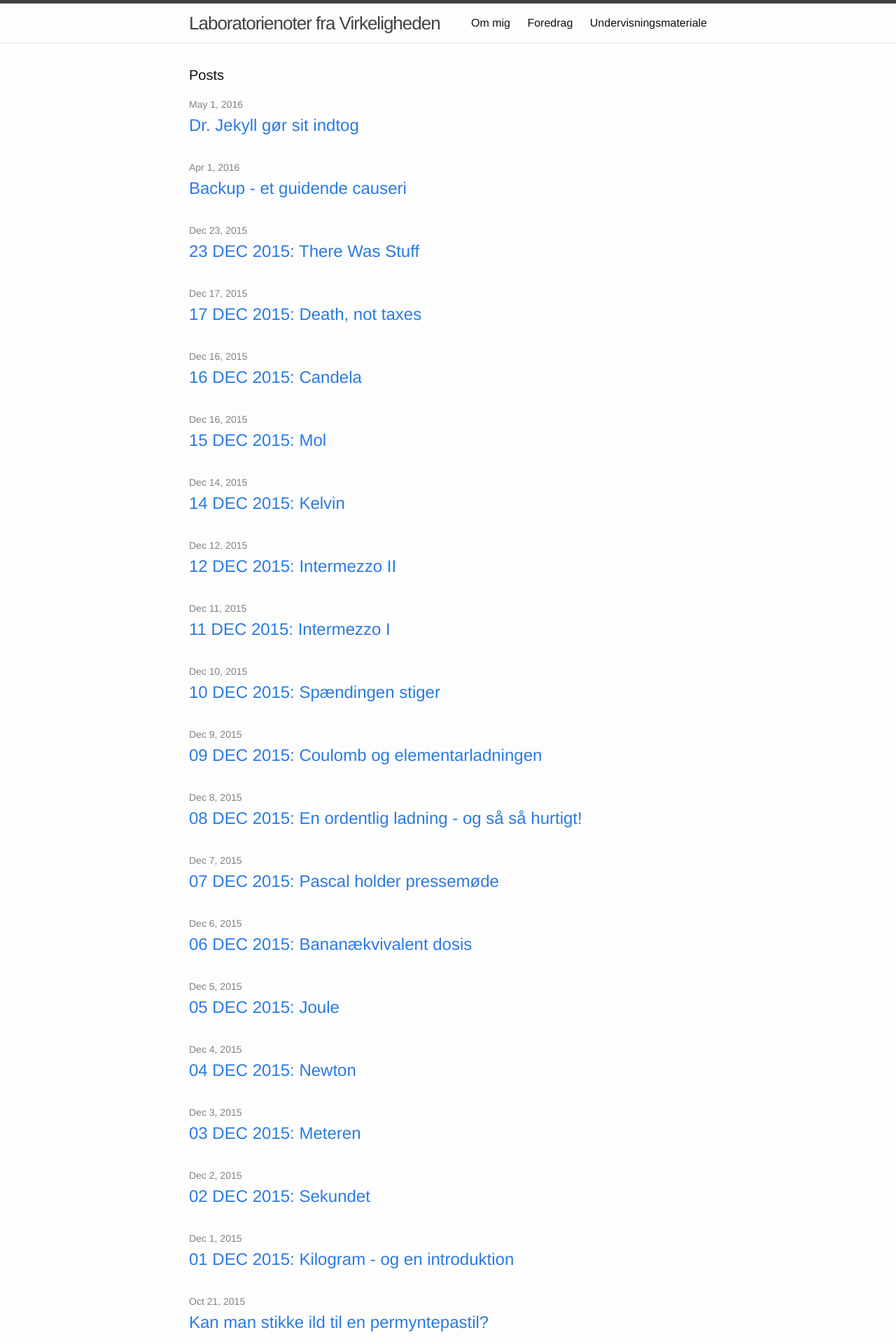
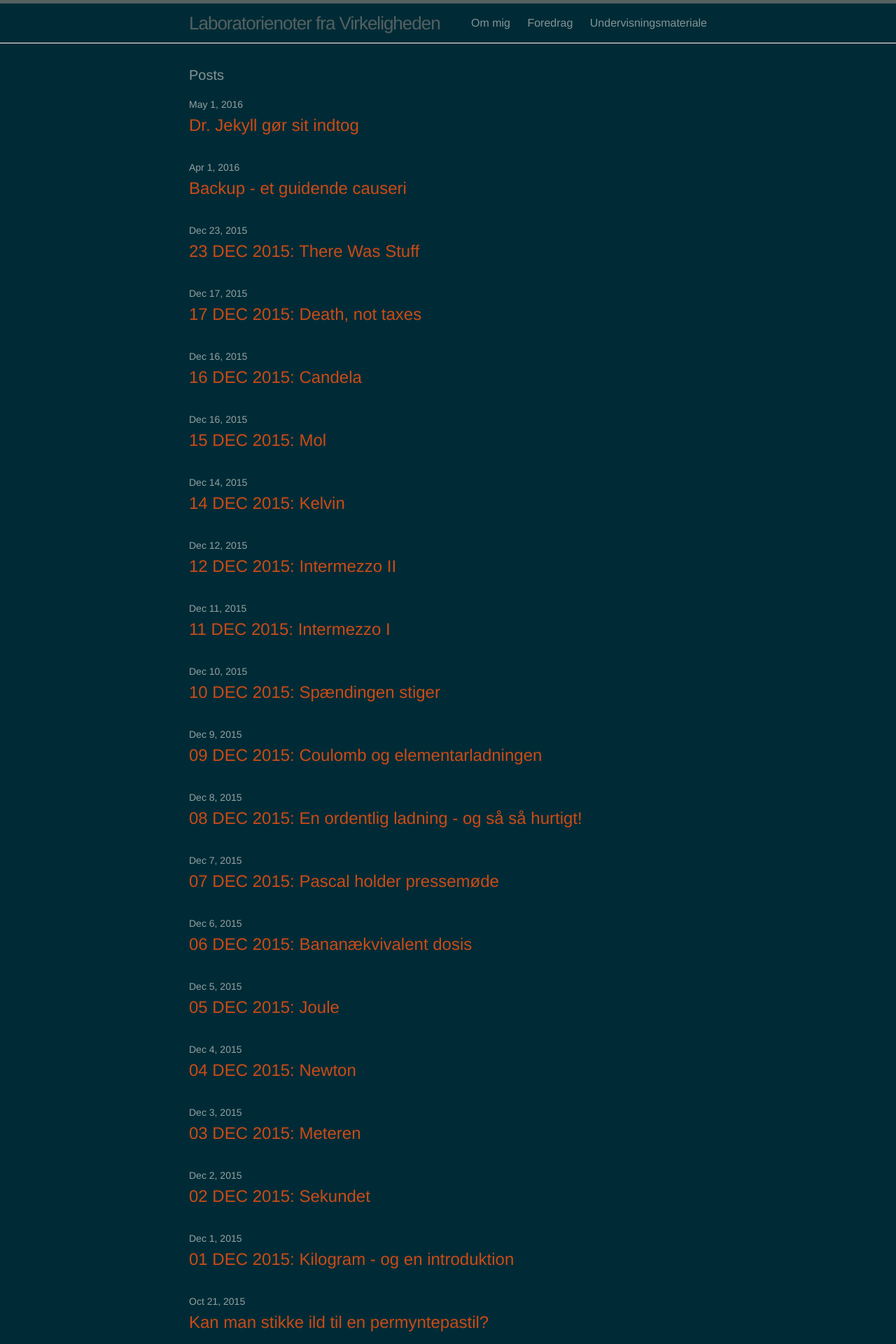
Before and after one commit to mwormleonhard/mwormleonhard.github.io, a Jekyll site: the page built from index.html, in a window 1280 px wide. Shown: the top 1920 px of the page at 70% size. Built offline with Jekyll 4.4.1, drawn with Linux system fonts in a browser that asks for light colours; formulas are drawn with MathJax 3.

Commit message:
Test af Solarized-inspired colorscheme

```diff
--- a/css/main.scss
+++ b/css/main.scss
@@ -14,11 +14,11 @@
 
 $spacing-unit:     30px;
 
-$text-color:       #111;
-$background-color: #fdfdfd;
-$brand-color:      #2a7ae2;
+$text-color:       #839496; //Solarized base0
+$background-color: #002b36; //Solarized base03
+$brand-color:      #cb4b16; //Solarized orange
 
-$grey-color:       #828282;
+$grey-color:       #93a1a1; //Solarized base1
 $grey-color-light: lighten($grey-color, 40%);
 $grey-color-dark:  darken($grey-color, 25%);
 
```
